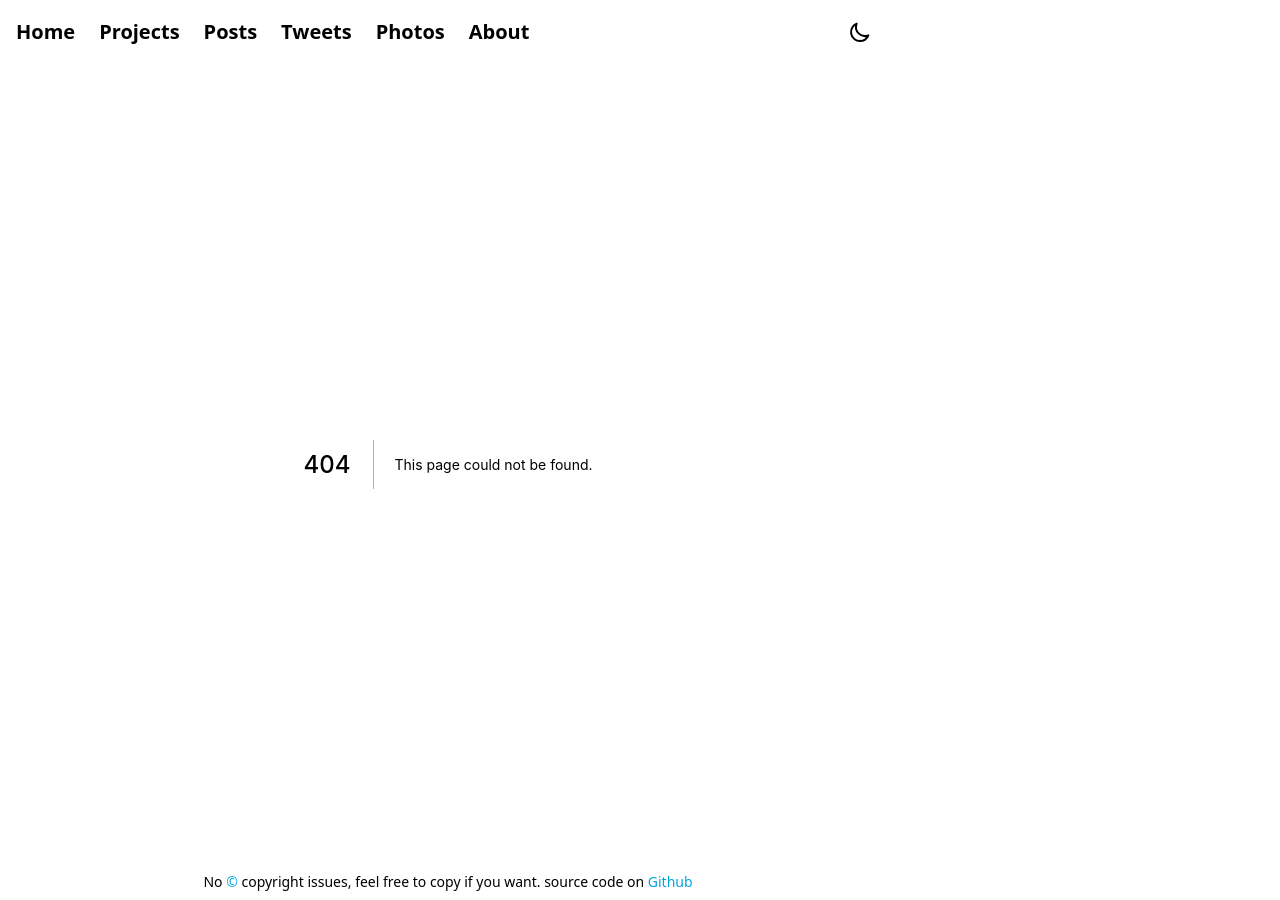
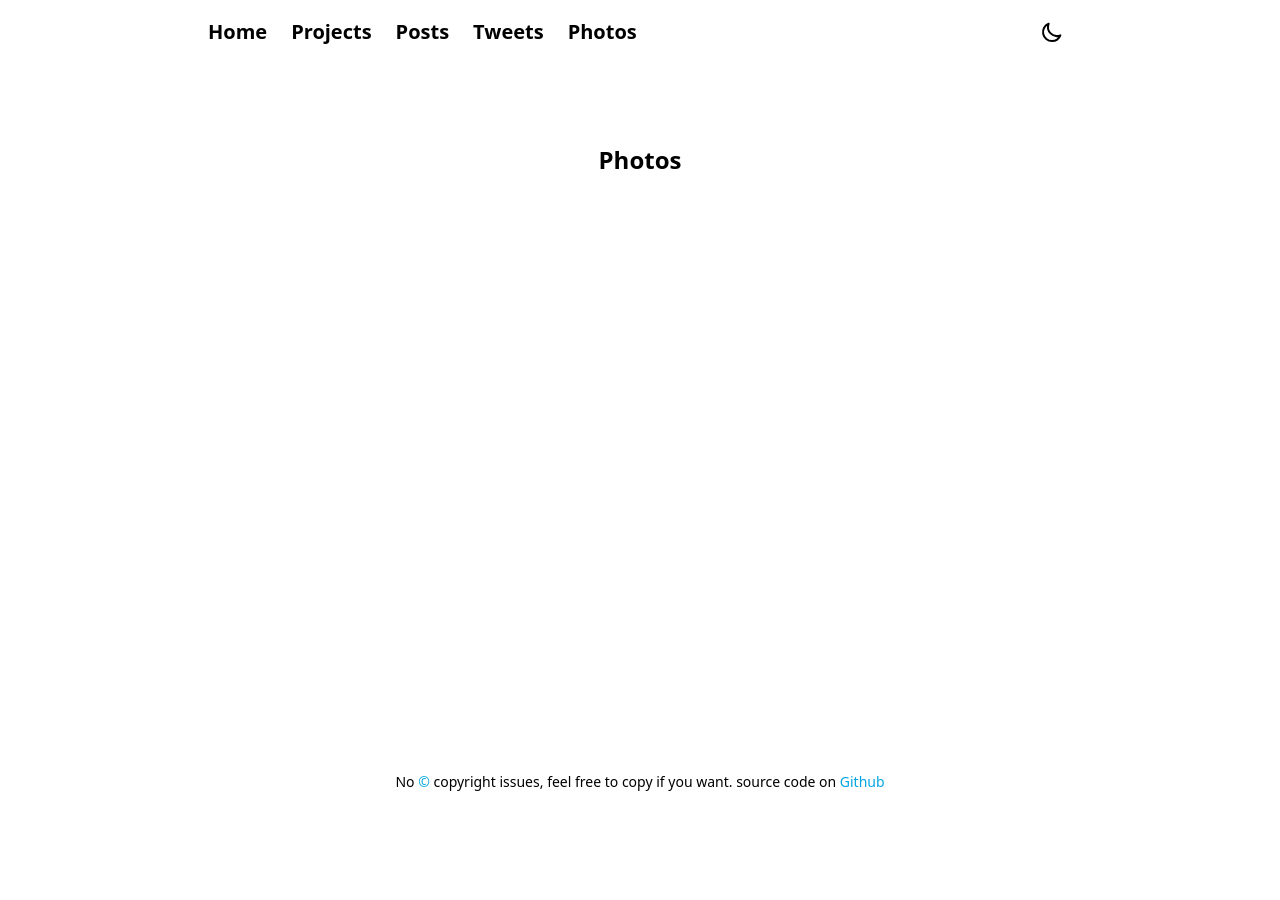
Before and after one commit to subhenduKarma001/website, a Next.js app: page /photos in a window 1280 px wide. Before the commit this address had no page. After the commit the page ends 800 px from the top, so only its background shows below. Built offline with nearby package versions, Linux system fonts and the light colour scheme.

Commit message:
phase two done

```diff
--- /dev/null
+++ b/pages/404.js
@@ -0,0 +1,7 @@
+export default function Custom404() {
+  return (
+    <div className="text-center py-64 text-light_text dark:text-dark_text font-semibold text-4xl">
+      404 &nbsp;|&nbsp; Page Not Found
+    </div>
+  )
+}
--- /dev/null
+++ b/pages/photos.js
@@ -0,0 +1,9 @@
+const Photos = () => {
+  return (
+    <div className="text-center text-light_text dark:text-dark_text font-semibold mt-20 text-2xl">
+      Photos
+    </div>
+  )
+}
+
+export default Photos
--- /dev/null
+++ b/pages/posts.js
@@ -0,0 +1,9 @@
+const Posts = () => {
+  return (
+    <div className="text-center text-light_text dark:text-dark_text font-semibold mt-20 text-2xl">
+      Posts
+    </div>
+  )
+}
+
+export default Posts
--- /dev/null
+++ b/pages/projects.js
@@ -0,0 +1,9 @@
+const Projects = () => {
+  return (
+    <div className="text-center text-light_text dark:text-dark_text font-semibold mt-20 text-2xl">
+      Projects
+    </div>
+  )
+}
+
+export default Projects
--- a/pages/about.js
+++ b/pages/tweets.js
@@ -1,9 +1,9 @@
-const About = () => {
+const Tweets = () => {
   return (
     <div className="text-center text-light_text dark:text-dark_text font-semibold mt-20 text-2xl">
-      about
+      Tweets
     </div>
   )
 }
 
-export default About
+export default Tweets
--- a/sections/Header.js
+++ b/sections/Header.js
@@ -17,7 +17,6 @@ const Header = () => {
     { index: 3, label: "Posts", href: "/posts" },
     { index: 4, label: "Tweets", href: "/tweets" },
     { index: 5, label: "Photos", href: "/photos" },
-    { index: 6, label: "About", href: "/about" },
   ]
 
   const themeChanger = () => {
--- a/sections/Hero.js
+++ b/sections/Hero.js
@@ -25,7 +25,6 @@ const Hero = () => {
               "i'm a web developer.",
               "i love solving problems.",
               "i'm a competitive programmer",
-              "i love mathematics",
               "i love javascript and C++",
               "i am learning typescript rn.",
             ],
```
